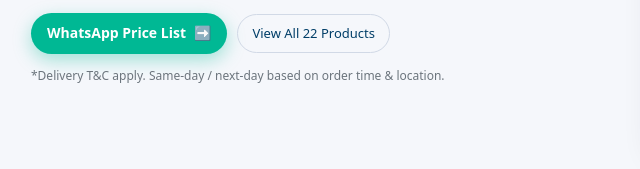
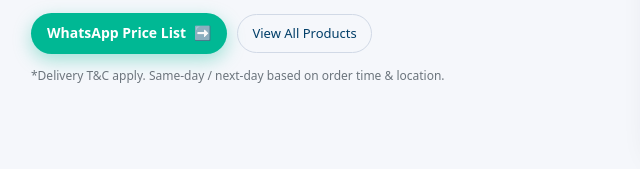
Before and after one commit to MohammeddKola/skyspace, a plain HTML site: page diversey.html in a window 1280 px wide. Shown: the part 488-657 px from the top of the page, 50-690 px from the left. Drawn offline with Linux system fonts and the light colour scheme.

Commit message:
Update diversey.html

```diff
--- a/diversey.html
+++ b/diversey.html
@@ -714,7 +714,7 @@
             <span>WhatsApp Price List</span> <span>➡️</span>
           </a>
           <a href="#products" class="btn-outline">
-            <span>View All 22 Products</span>
+            <span>View All Products</span>
           </a>
         </div>
 
```
